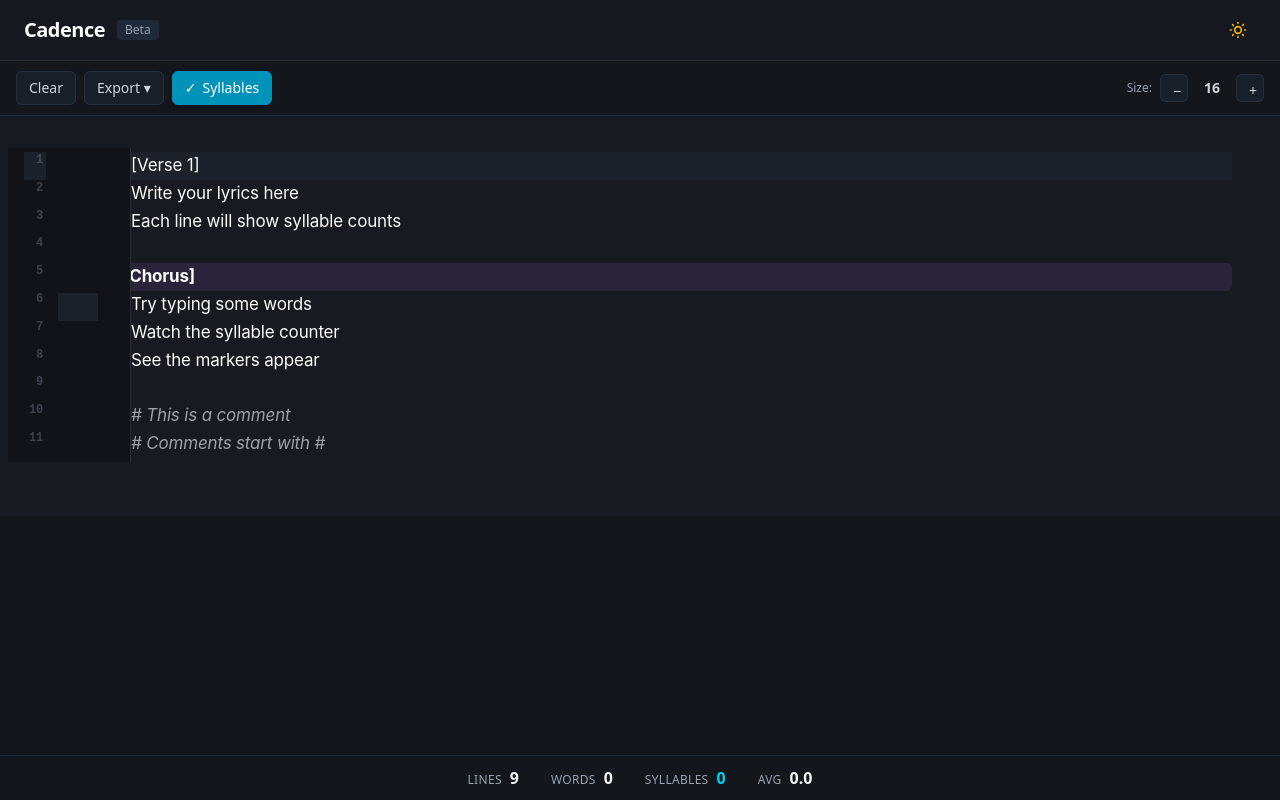
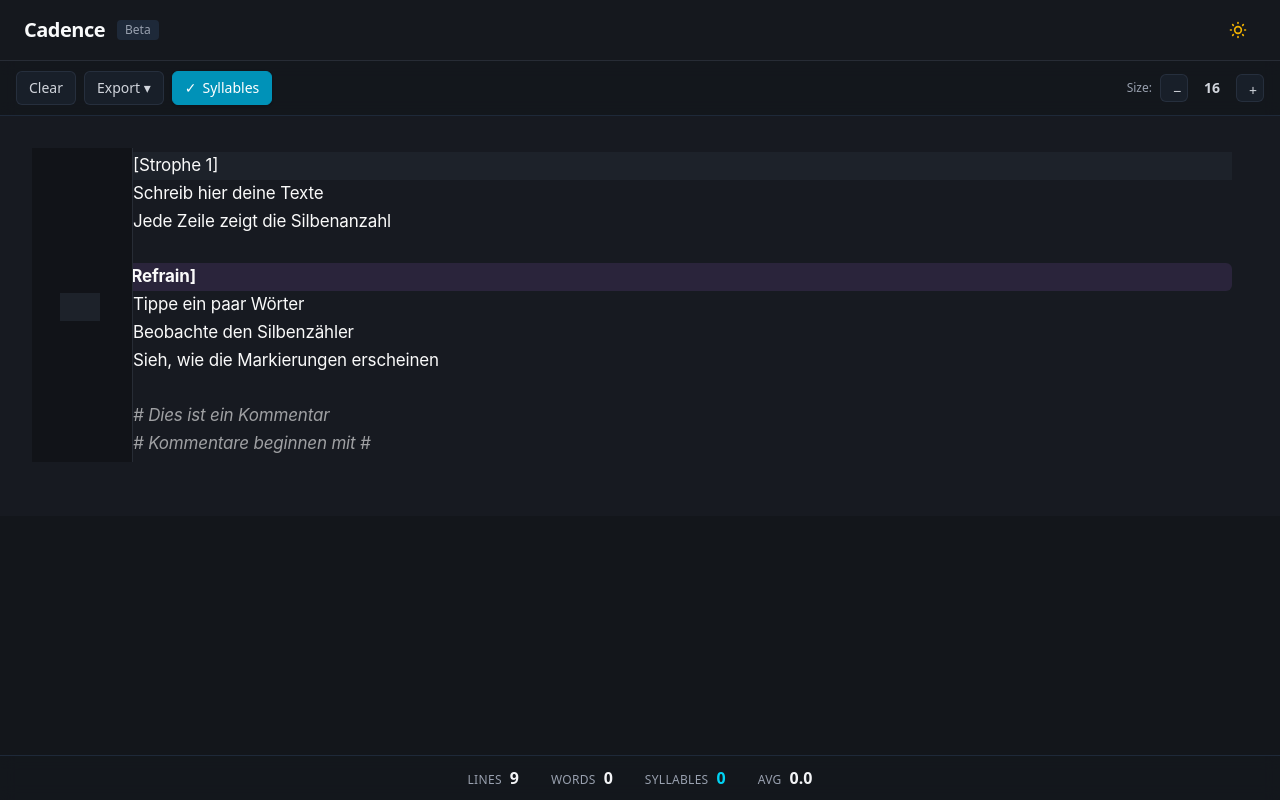
Before and after one commit to opj161/cadence-2, a React (Vite) app: page / in a window 1280 px wide. Built offline with nearby package versions, Linux system fonts and the light colour scheme.

Commit message:
Implement UI/UX refinements: remove default line numbers, clean syllable count display, add contextual styling theme, and update to German content
Co-authored-by: opj161 <154816371+opj161@users.noreply.github.com>

```diff
--- a/src/App.tsx
+++ b/src/App.tsx
@@ -12,17 +12,17 @@ import { StatisticsPanel } from './components/StatisticsPanel';
 import { ThemeToggle } from './components/ThemeToggle';
 import type { SyllableData } from './types';
 
-const INITIAL_CONTENT = `[Verse 1]
-Write your lyrics here
-Each line will show syllable counts
+const INITIAL_CONTENT = `[Strophe 1]
+Schreib hier deine Texte
+Jede Zeile zeigt die Silbenanzahl
 
-[Chorus]
-Try typing some words
-Watch the syllable counter
-See the markers appear
+[Refrain]
+Tippe ein paar Wörter
+Beobachte den Silbenzähler
+Sieh, wie die Markierungen erscheinen
 
-# This is a comment
-# Comments start with #`;
+# Dies ist ein Kommentar
+# Kommentare beginnen mit #`;
 
 function App() {
   const [errors, setErrors] = useState<string[]>([]);
--- a/src/components/LyricEditor.tsx
+++ b/src/components/LyricEditor.tsx
@@ -15,6 +15,7 @@ import { syllableGutter, syllableStateField, updateLineSyllables } from '../exte
 import { syllableDecorationsField } from '../extensions/syllableDecorations';
 import { smartFormatting } from '../extensions/smartFormatting';
 import { pasteHandler } from '../extensions/pasteHandler';
+import { editorTheme } from '../extensions/editorTheme';
 
 // Import utilities
 import { getWorkerManager } from '../utils/workerManager';
@@ -35,6 +36,7 @@ export function LyricEditor({
 
   // Set up extensions
   const extensions: Extension[] = [
+    editorTheme,
     syllableStateField,
     syllableGutter,
     ...(syllablesVisible ? [syllableDecorationsField] : []),
@@ -151,7 +153,7 @@ export function LyricEditor({
         extensions={extensions}
         onChange={handleChange}
         basicSetup={{
-          lineNumbers: true,
+          lineNumbers: false,
           highlightActiveLineGutter: true,
           highlightActiveLine: true,
           foldGutter: false,
--- /dev/null
+++ b/src/extensions/editorTheme.ts
@@ -0,0 +1,24 @@
+/**
+ * Editor Theme Extension
+ *
+ * Central theme extension that encapsulates all custom editor styling
+ * following CodeMirror best practices.
+ */
+
+import { EditorView } from '@codemirror/view';
+
+export const editorTheme = EditorView.theme({
+  // Increase left padding for better "breathing room"
+  '.cm-scroller': {
+    padding: '2rem 3rem 2rem 2rem',
+  },
+  // Style for the hyphenated words created by the decoration extension
+  '.hyphenated-word': {
+    color: 'hsl(var(--color-muted) / 0.4)', // Default state: very subtle
+    transition: 'color 150ms ease-in-out',
+  },
+  // On the active line, make the markers prominent and match the primary color
+  '.cm-activeLine .hyphenated-word': {
+    color: 'hsl(var(--color-primary))',
+  },
+}, { dark: true }); // Assuming dark is the default/base theme style
--- a/src/extensions/syllableGutter.ts
+++ b/src/extensions/syllableGutter.ts
@@ -82,7 +82,7 @@ class SyllableGutterMarker extends GutterMarker {
   toDOM(): HTMLElement {
     const dom = document.createElement('div');
     dom.className = `syllable-count${this.hasErrors ? ' has-errors' : ''}`;
-    dom.textContent = `[${this.count}]`;
+    dom.textContent = this.count.toString();
     dom.title = this.hasErrors
       ? `${this.count} syllables (some words failed to process)`
       : `${this.count} syllables`;
--- a/src/index.css
+++ b/src/index.css
@@ -114,7 +114,6 @@
 .lyric-editor-container .cm-scroller {
   overflow: auto;
   font-family: inherit;
-  padding: 2rem 3rem 2rem 0.5rem;
 }
 
 /* Modern scrollbar - Thinner and more subtle */
@@ -231,13 +230,6 @@
   margin: 0 1px;
   user-select: none;
   pointer-events: none;
-}
-
-/* Hyphenated Word Styles - Better visibility */
-.hyphenated-word {
-  color: inherit;
-  letter-spacing: 0.03em;
-  font-weight: 400;
 }
 
 /* ============================================================================
```
Also changed, not shown: 1 other file (tests, documents, lock files or other folders).
